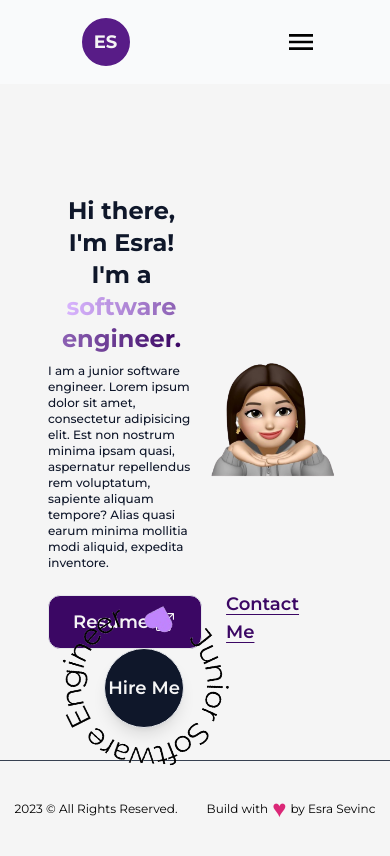
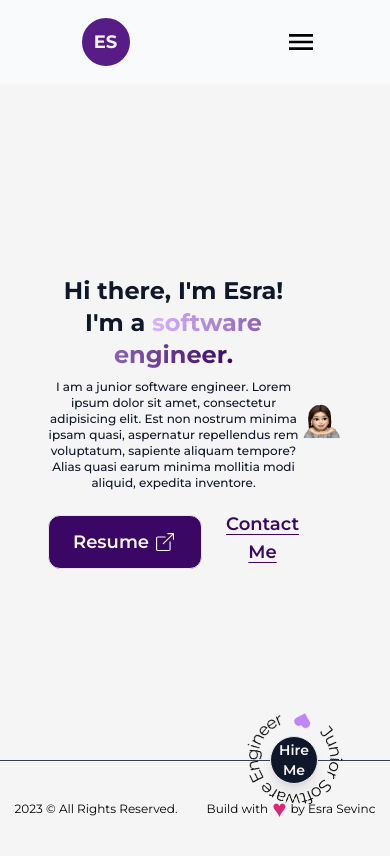
Before and after one commit to esrasevinc/portfolio-next-app, a Next.js app: page / in a window 390 px wide. Built offline with nearby package versions, Linux system fonts and the light colour scheme.

Commit message:
hire me responsive

```diff
--- a/app/components/HireMe.tsx
+++ b/app/components/HireMe.tsx
@@ -13,8 +13,8 @@ const HireMe = () => {
 
 
   return (
-    <div className='fixed left-8 bottom-4 flex items-center justify-center overflow-hidden dark:text-light'>
-      <div className='w-56 h-auto flex items-center justify-center relative'>
+    <div className='fixed left-8 bottom-4 flex items-center justify-center overflow-hidden dark:text-light md:right-8 md:left-auto md:bottom-1 md:top-auto'>
+      <div className='w-56 h-auto flex items-center justify-center relative md:w-32'>
         {mode === 'light'
         ? <Image
         src={jrSoftwareEngineer}
@@ -35,7 +35,7 @@ const HireMe = () => {
             href='mailto:esrasevinc@hotmail.com'
             target={'_blank'}
             className='flex items-center justify-center absolute left-1/2 top-1/2 -translate-x-1/2 -translate-y-1/2 bg-slate-900 dark:bg-light dark:text-dark text-light border border-solid
-            shadow-lg w-20 h-20 text-lg rounded-full font-semibold hover:bg-light hover:text-dark hover:border-slate-600'
+            shadow-lg w-20 h-20 md:w-12 md:h-12 text-lg md:text-sm md:text-center rounded-full font-semibold hover:bg-light hover:text-dark hover:border-slate-600'
             >Hire Me</Link>
       </div>
     </div>
--- a/app/page.tsx
+++ b/app/page.tsx
@@ -25,7 +25,7 @@ export default function Home() {
   return (
     <>
         <div className='flex items-center w-full justify-between px-60 h-[80vh] xl:px-40 lg:px-28 md:px-20 sm:px-12 text-slate-900 dark:text-light'>
-        <div className='w-1/2'>
+        <div className='w-1/2 lg:w-full lg:flex-col lg:text-center'>
             <motion.h1 className='text-6xl xl:text-5xl lg:text-4xl lg:text-center md:text-3xl sm:text-2xl font-bold items-center' variants={quote} initial="initial" animate="animate">
               Hi there, I'm Esra!
               <br />
@@ -34,7 +34,7 @@ export default function Home() {
             <motion.p className='text-lg font-medium mt-4 md:mt-2 lg:text-sm sm:text-xs' initial={{y:50}} whileInView={{y:0}} transition={{duration:0.5, type:'spring'}}>
                 I am a junior software engineer. Lorem ipsum dolor sit amet, consectetur adipisicing elit. Est non nostrum minima ipsam quasi, aspernatur repellendus rem voluptatum, sapiente aliquam tempore? Alias quasi earum minima mollitia modi aliquid, expedita inventore.
             </motion.p>
-            <div className='flex items-center'>
+            <div className='flex items-center lg:self-center md:self-center'>
               <Link
               href='/'
               target={'_blank'}
@@ -48,7 +48,7 @@ export default function Home() {
               >Contact Me</Link>
             </div>
         </div>
-        <div className='w-1/2'>
+        <div className='w-1/2 lg:hidden md:inline-block md:w-full items-center justify-between'>
             <Image src={profilePic} alt='Profile Picture' className='w-[100%] h-auto'/>
         </div>
         </div>
```
